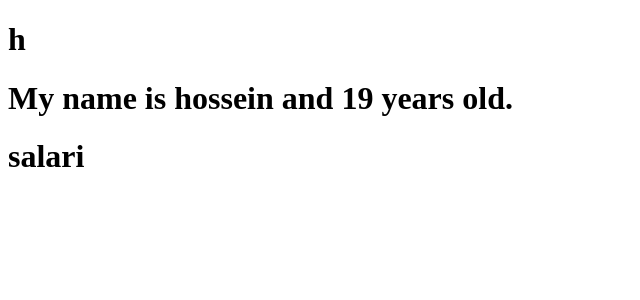
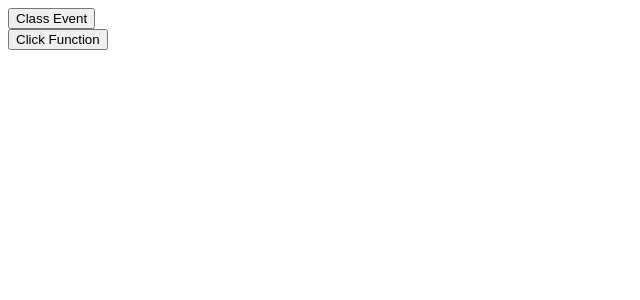
Before and after one commit to Hooseinsalari/React-tutorial, a React (Create React App) app in the folder first-app/: page / in a window 1280 px wide. Shown: the top 300 px of the page, without its empty margins (0-640 px from the left). Built offline with nearby package versions, Linux system fonts and the light colour scheme.

Commit message:
use Event Handler in Class and Funtion

```diff
--- a/first-app/src/App.js
+++ b/first-app/src/App.js
@@ -1,16 +1,14 @@
 import React, { Component} from "react";
 
-import UserC from "./UserC";
-import UserF from "./UserF";
+import CalssEvent from "./CalssEvent";
+import FunctionEvent from "./FunctionEvent";
 
 class App extends Component {
   render() {
     return(
       <div>
-        <h1>h</h1>
-        <UserC lastName="salari" />
-        <UserF />
-
+        <CalssEvent />
+        <FunctionEvent />
       </div>
     )
   }
--- /dev/null
+++ b/first-app/src/CalssEvent.js
@@ -0,0 +1,17 @@
+import React, { Component } from 'react';
+
+class CalssEvent extends Component {
+    ClickHandler = () => {
+        alert("Click Class")
+    }
+
+    render() {
+        return (
+            <div>
+                <button onClick={this.ClickHandler}>Class Event</button>
+            </div>
+        );
+    }
+}
+
+export default CalssEvent;
--- /dev/null
+++ b/first-app/src/FunctionEvent.js
@@ -0,0 +1,15 @@
+import React from 'react';
+
+const FunctionEvent = () => {
+    const ClickHandler = () => {
+        alert("Click function")
+    }
+
+    return (
+        <div>
+            <button onClick={ClickHandler}>Click Function</button>
+        </div>
+    );
+};
+
+export default FunctionEvent;
--- a/first-app/src/UserC.js
+++ /dev/null
@@ -1,24 +0,0 @@
-import React, { Component } from 'react';
-
-class UserC extends Component {
-    constructor(){
-        super();
-        this.state = {
-            name: 'hossein',
-            age: 19
-        }
-    }
-    render() {
-        const {name, age} = this.state;
-        const {lastName} = this.props
-        return (
-            <div>
-                <h1>My name is {name} and {age} years old.</h1>
-                <h1>{lastName}</h1>
-
-            </div>
-        );
-    }
-}
-
-export default UserC;
--- a/first-app/src/UserF.js
+++ /dev/null
@@ -1,12 +0,0 @@
-import React from 'react';
-
-const UserF = ({lastName}) => {
-    // const {lastName} = props;
-    return (
-        <div>
-             <h1>{lastName}</h1>
-        </div>
-    );
-};
-
-export default UserF;
```
